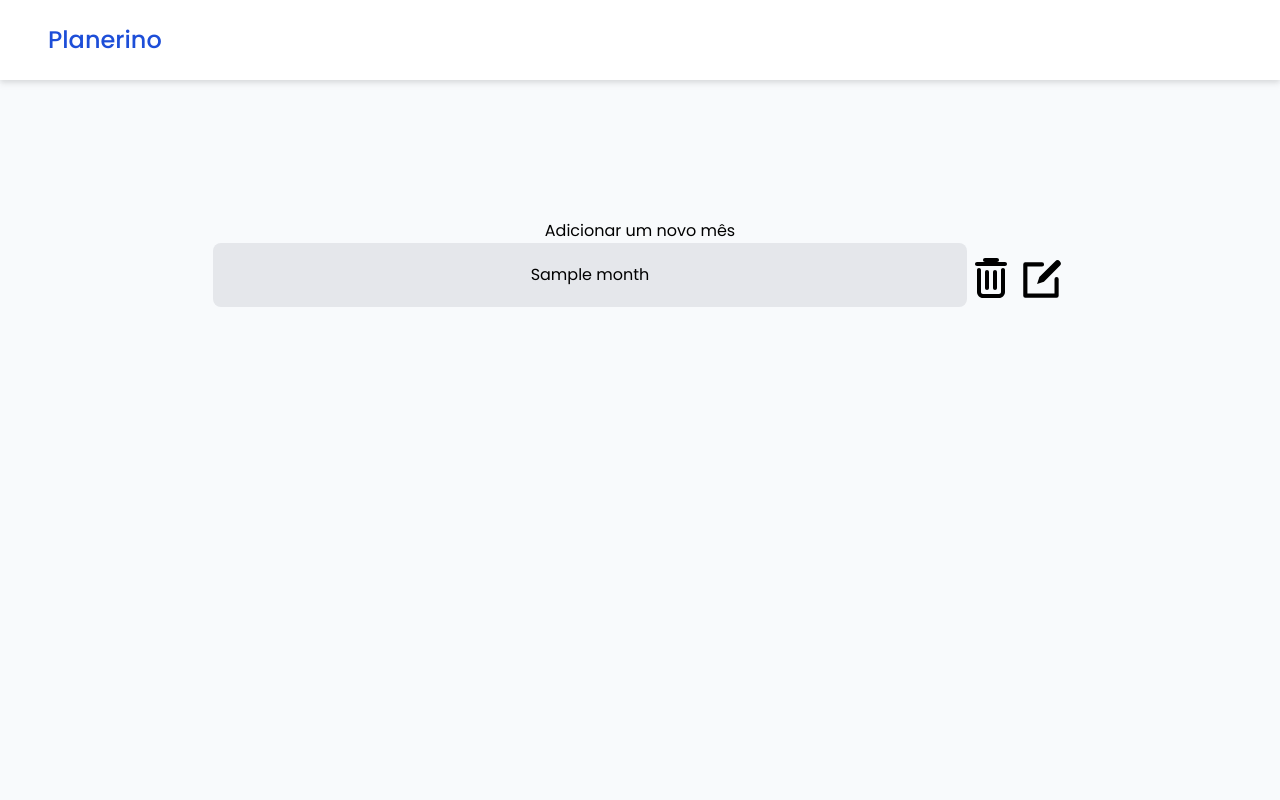
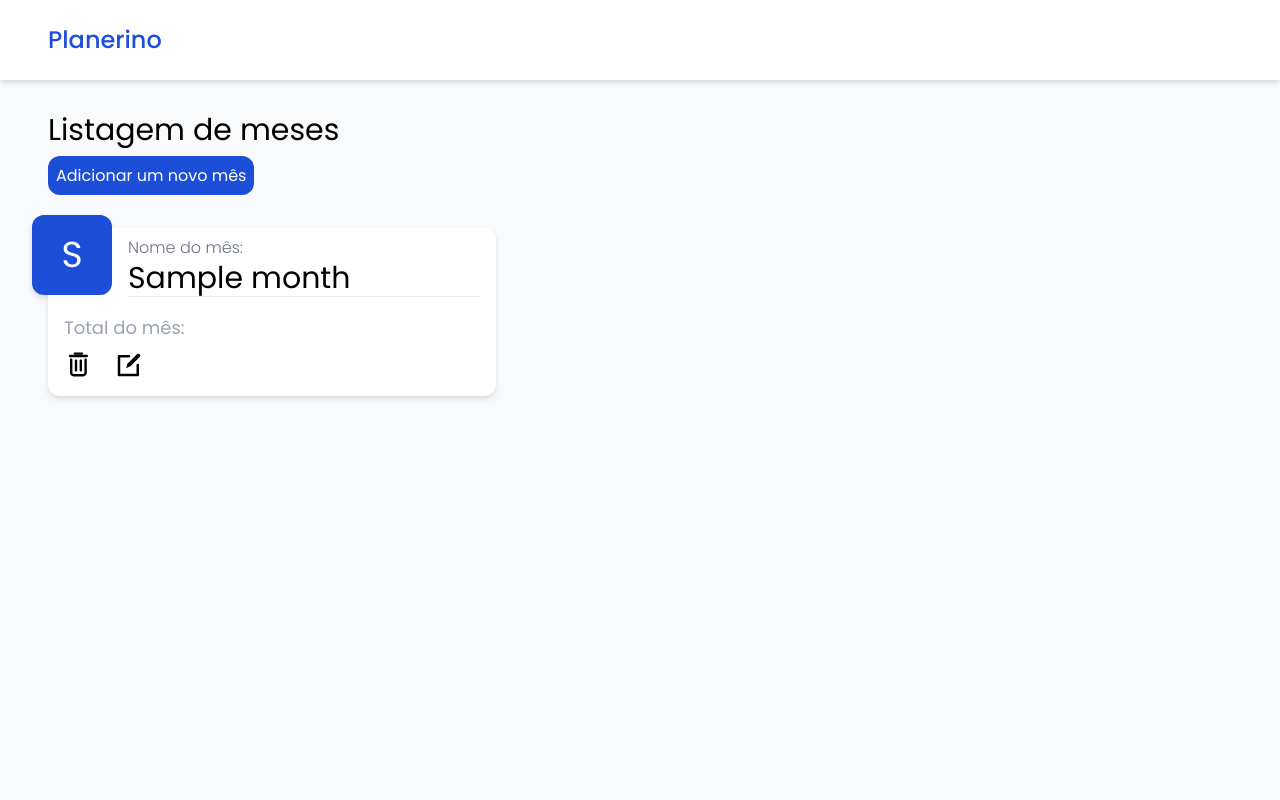
Before and after one commit to cherryramatisdev/planerino, a Rails app: page /months in a window 1280 px wide. Run offline with Rails 7, Linux system fonts and the light colour scheme; tables that the repository leaves empty hold one stand-in row (values such as "Sample post"); style sheets or scripts are compiled from the project's sources; some libraries are stand-ins or nearby versions.

Commit message:
Review UI for month/index view

```diff
--- a/app/views/months/index.html.erb
+++ b/app/views/months/index.html.erb
@@ -1,29 +1,38 @@
 <%= render 'layouts/header' %>
 
-<div class="w-full h-2/3 flex flex-col justify-center items-center">
+<%= render 'layouts/container' do %>
+  <div class="w-full">
     <% if notice.present? %>
       <p class="py-2 px-3 bg-green-50 mb-5 text-green-500 font-medium rounded-lg inline-block" id="notice"><%= notice %></p>
     <% end %>
 
-  <%= link_to "Adicionar um novo mês", new_month_path  %>
+    <%= render 'layouts/header_title', title: "Listagem de meses", button_text: "Adicionar um novo mês", path: new_month_path %>
 
     <% unless @months.empty? %>
       <% @months.each do |month| %>
-      <div class="w-2/3 flex items-center justify-between">
-        <%= link_to month_path(month), class: "w-full bg-gray-200 rounded-lg p-5 mb-2 flex items-center justify-center" do %>
-          <div><%= month.name %></div>
-          <% unless month.debits_not_paid.empty? %>
-            <div>
-              &nbsp;|
-              Total: <%= number_to_currency(month.total, unit: 'R$ ') %>
+        <%= link_to month_path(month) do %>
+          <%= render 'layouts/card' do %>
+            <%= render "layouts/card_header", initials: month.name[0].upcase, label: "Nome do mês:", title: month.name.capitalize %>
+
+            <h2 class="text-xl">
+              <span class="text-lg text-gray-400">
+                Total do mês:
+              </span>
+              <%= number_to_currency(month.total, unit: 'R$ ') %>
+            </h2>
+
             <% month.total_per_owner.each do |d| %>
-              |&nbsp;<%= d[:owner] %>: <%= number_to_currency(d[:total], unit: 'R$ ') %>
+              <h2 class="text-xl">
+                <span class="text-lg text-gray-400">
+                  Total do pagante <%= d[:owner].capitalize %>:
+                </span>
+                <%= number_to_currency(d[:total], unit: 'R$ ') %>
+              </h2>
             <% end %>
-            </div>
-          <% end %>
-        <% end %>
-        <%= link_to month_path(month), data: { "turbo-method": :delete } do %>
-          <svg width="50" height="50" viewBox="0 0 25 25" fill="none" xmlns="http://www.w3.org/2000/svg">
+
+            <div class="flex items-start justify-start">
+              <%= link_to month_path(month), data: { "turbo-method": :delete }, class: "mr-5" do %>
+                <svg width="30" height="30" viewBox="0 0 25 25" fill="none" xmlns="http://www.w3.org/2000/svg">
                   <path fill-rule="evenodd" clip-rule="evenodd" d="M6 7C6.55228 7 7 7.44772 7 8V19C7 19.5523 7.44772 20 8 20H16C16.5523 20 17 19.5523 17 19V8C17 7.44772 17.4477 7 18 7C18.5523 7 19 7.44772 19 8V19C19 20.6569 17.6569 22 16 22H8C6.34315 22 5 20.6569 5 19V8C5 7.44772 5.44772 7 6 7Z" fill="black"/>
                   <path fill-rule="evenodd" clip-rule="evenodd" d="M10 8C10.5523 8 11 8.44772 11 9V17C11 17.5523 10.5523 18 10 18C9.44772 18 9 17.5523 9 17V9C9 8.44772 9.44772 8 10 8Z" fill="black"/>
                   <path fill-rule="evenodd" clip-rule="evenodd" d="M14 8C14.5523 8 15 8.44772 15 9V17C15 17.5523 14.5523 18 14 18C13.4477 18 13 17.5523 13 17V9C13 8.44772 13.4477 8 14 8Z" fill="black"/>
@@ -31,10 +40,14 @@
                   <path fill-rule="evenodd" clip-rule="evenodd" d="M8 3C8 2.44772 8.44772 2 9 2H15C15.5523 2 16 2.44772 16 3C16 3.55228 15.5523 4 15 4H9C8.44772 4 8 3.55228 8 3Z" fill="black"/>
                 </svg>
               <% end %>
+
               <%= link_to edit_month_path(month) do %>
-          <svg width="50" height="50" xmlns="http://www.w3.org/2000/svg" viewBox="0 0 24 24"><path d="M20.548,3.452a1.542,1.542,0,0,1,0,2.182L12.912,13.27,9.639,14.361l1.091-3.273,7.636-7.636A1.542,1.542,0,0,1,20.548,3.452ZM4,21H19a1,1,0,0,0,1-1V12a1,1,0,0,0-2,0v7H5V6h7a1,1,0,0,0,0-2H4A1,1,0,0,0,3,5V20A1,1,0,0,0,4,21Z"/></svg>
+                <svg width="30" height="30" xmlns="http://www.w3.org/2000/svg" viewBox="0 0 24 24"><path d="M20.548,3.452a1.542,1.542,0,0,1,0,2.182L12.912,13.27,9.639,14.361l1.091-3.273,7.636-7.636A1.542,1.542,0,0,1,20.548,3.452ZM4,21H19a1,1,0,0,0,1-1V12a1,1,0,0,0-2,0v7H5V6h7a1,1,0,0,0,0-2H4A1,1,0,0,0,3,5V20A1,1,0,0,0,4,21Z"/></svg>
               <% end %>
             </div>
           <% end %>
         <% end %>
+      <% end %>
+    <% end %>
   </div>
+<% end %>
```
Lines whose indentation alone changed are shown as unchanged.
